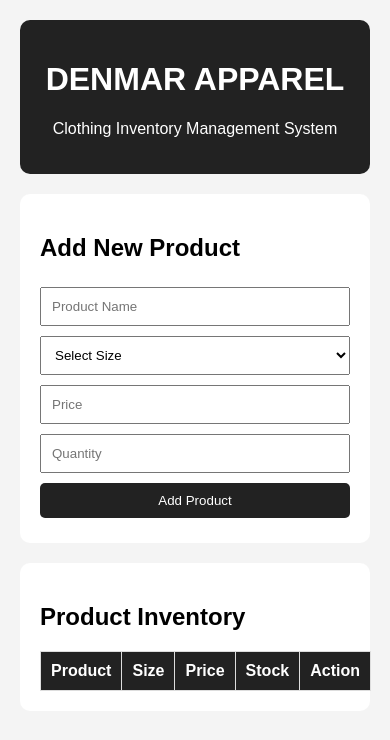
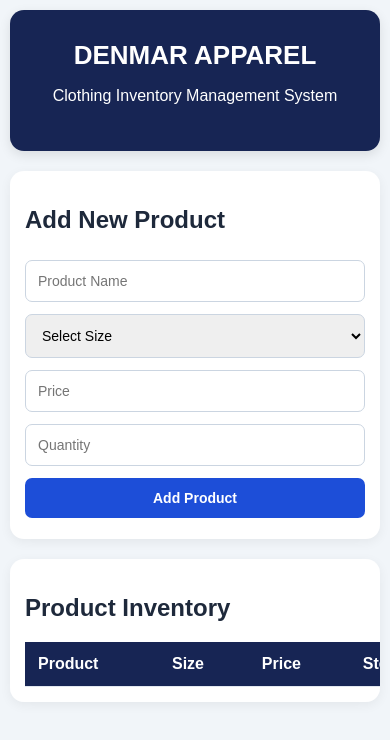
Before and after one commit to denmar-prog/denmar-apparel, a plain HTML site: page index.html in a window 390 px wide. Drawn offline with Linux system fonts and the light colour scheme.

Commit message:
Improve website design and styling
Updated the CSS design with a modern navy blue and white theme. Improved the layout, buttons, product table, and mobile responsiveness.

```diff
--- a/index.html
+++ b/index.html
@@ -6,60 +6,111 @@
     <title>DENMAR APPAREL</title>
 
     <style>
+
+<style>
+    * {
+        box-sizing: border-box;
+    }
+
     body {
         font-family: Arial, sans-serif;
-            background: #f4f4f4;
+        background: #f1f5f9;
         margin: 0;
         padding: 20px;
+        color: #1e293b;
     }
 
     header {
-            background: #222;
+        background: #172554;
         color: white;
         text-align: center;
-            padding: 20px;
-            border-radius: 10px;
+        padding: 30px 20px;
+        border-radius: 14px;
+        box-shadow: 0 4px 12px rgba(0,0,0,0.1);
+    }
+
+    header h1 {
+        margin: 0;
+        font-size: 26px;
     }
 
     .container {
         background: white;
-            padding: 20px;
+        padding: 25px;
         margin-top: 20px;
-            border-radius: 10px;
+        border-radius: 14px;
+        box-shadow: 0 3px 12px rgba(0,0,0,0.06);
     }
 
     input, select, button {
-            padding: 10px;
-            margin: 5px 0;
+        padding: 12px;
+        margin: 6px 0;
         width: 100%;
         box-sizing: border-box;
+        border-radius: 7px;
+        font-size: 14px;
+    }
+
+    input, select {
+        border: 1px solid #cbd5e1;
+        outline: none;
+    }
+
+    input:focus, select:focus {
+        border-color: #2563eb;
     }
 
     button {
-            background: #222;
+        background: #1d4ed8;
         color: white;
         border: none;
-            border-radius: 5px;
         cursor: pointer;
+        font-weight: bold;
+        transition: 0.2s;
+    }
+
+    button:hover {
+        background: #1e40af;
     }
 
     table {
         width: 100%;
         border-collapse: collapse;
-            margin-top: 15px;
+        margin-top: 20px;
+        background: white;
     }
 
     th, td {
-            padding: 10px;
-            border: 1px solid #ddd;
+        padding: 13px;
+        border-bottom: 1px solid #e2e8f0;
         text-align: left;
     }
 
     th {
-            background: #222;
+        background: #172554;
         color: white;
     }
+
+    tr:hover {
+        background: #f8fafc;
+    }
+
+    @media (max-width: 600px) {
+        body {
+            padding: 10px;
+        }
+
+        .container {
+            padding: 15px;
+            overflow-x: auto;
+        }
+
+        table {
+            min-width: 550px;
+        }
+    }
 </style>
+
 </head>
 
 <body>
```
Lines whose indentation alone changed are shown as unchanged.
